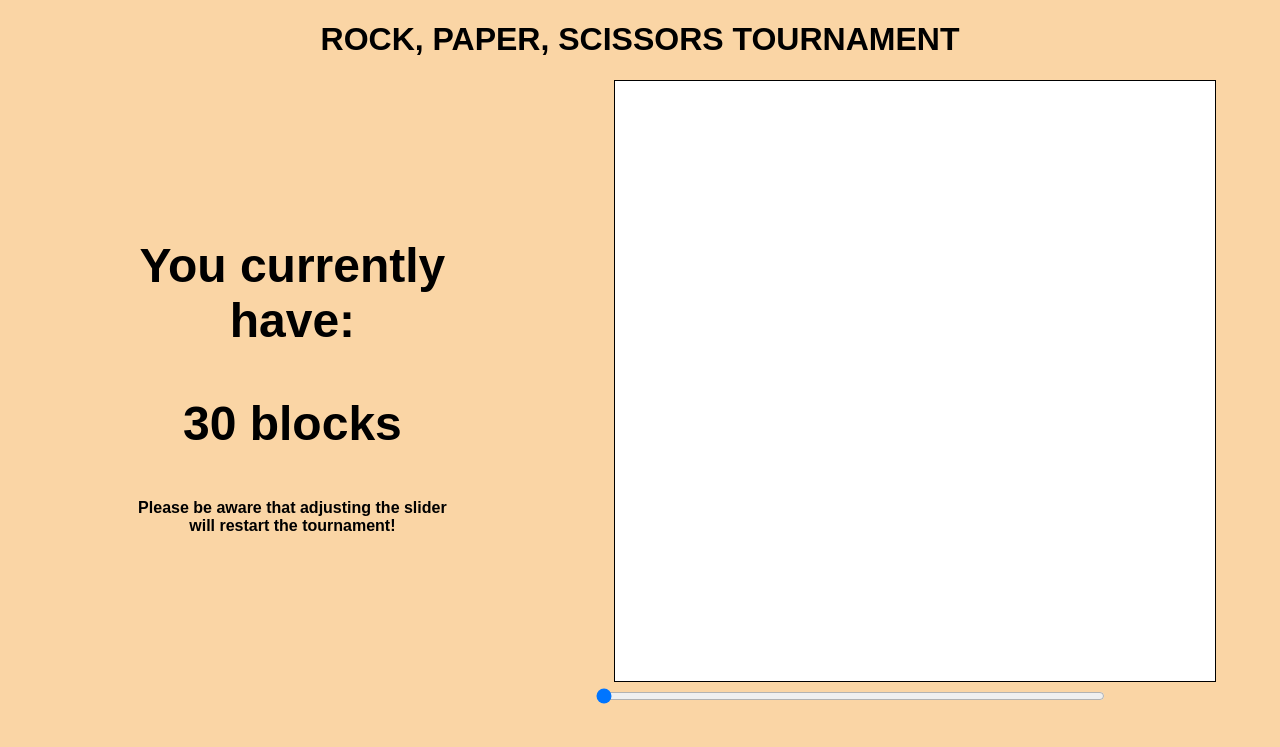
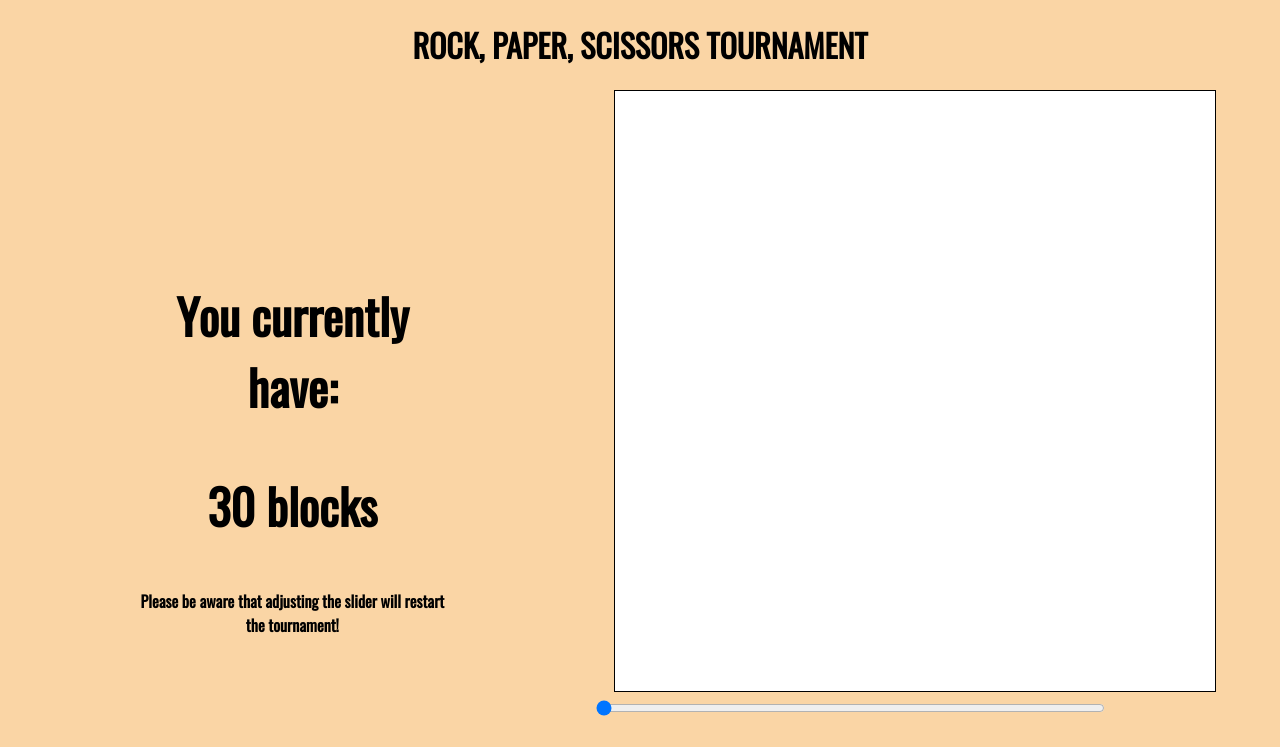
Before and after one commit to amond049/RockPaperScissorTournament, a plain HTML site: page index.html in a window 1280 px wide. Shown: the top 747 px of the page. Drawn offline with Linux system fonts and the light colour scheme.

Commit message:
Adding the font files

```diff
--- a/index.css
+++ b/index.css
@@ -1,6 +1,11 @@
+@font-face{
+    font-family: "Oswald";
+    src: url("Oswald/static/Oswald-Regular.ttf");
+}
+
 body{
     background-color: orange;
-    font-family: Arial;
+    font-family: "Oswald";
 }
 
 canvas{
```
Also changed, not shown: Oswald/OFL.txt (added), Oswald/Oswald-VariableFont_wght.ttf (added), Oswald/README.txt (added), Oswald/static/Oswald-Bold.ttf (added), Oswald/static/Oswald-ExtraLight.ttf (added), Oswald/static/Oswald-Light.ttf (added), Oswald/static/Oswald-Medium.ttf (added), Oswald/static/Oswald-Regular.ttf (added), Oswald/static/Oswald-SemiBold.ttf (added).
